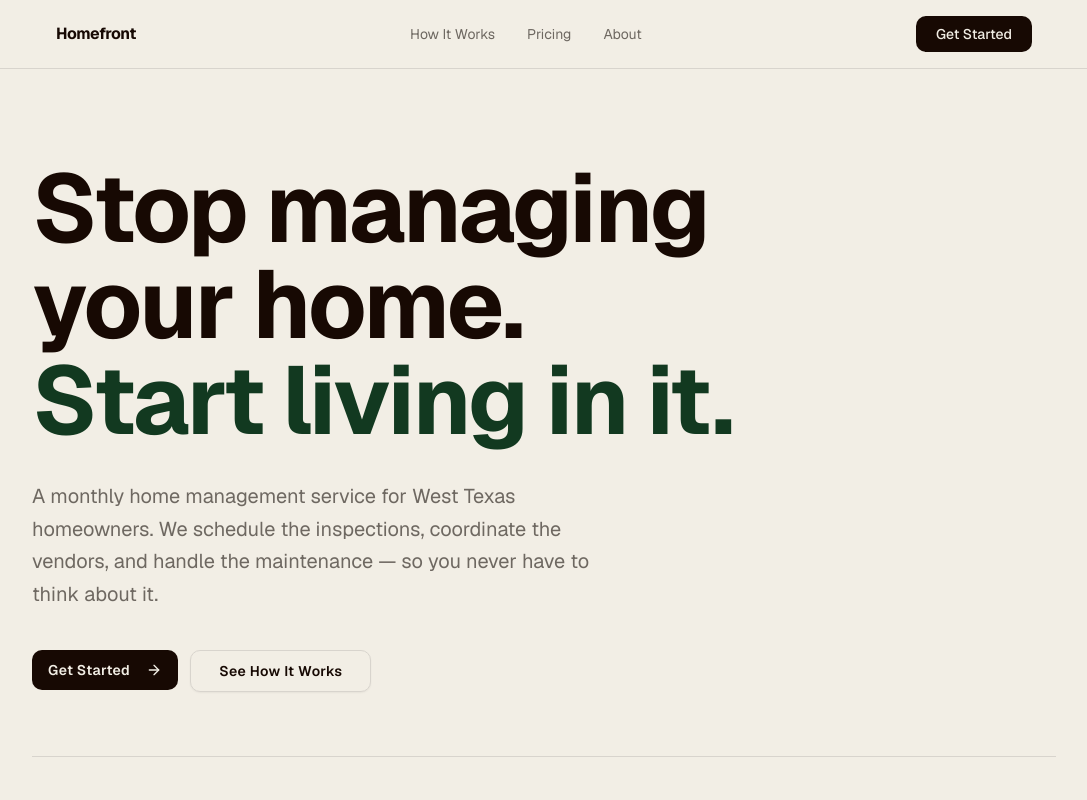
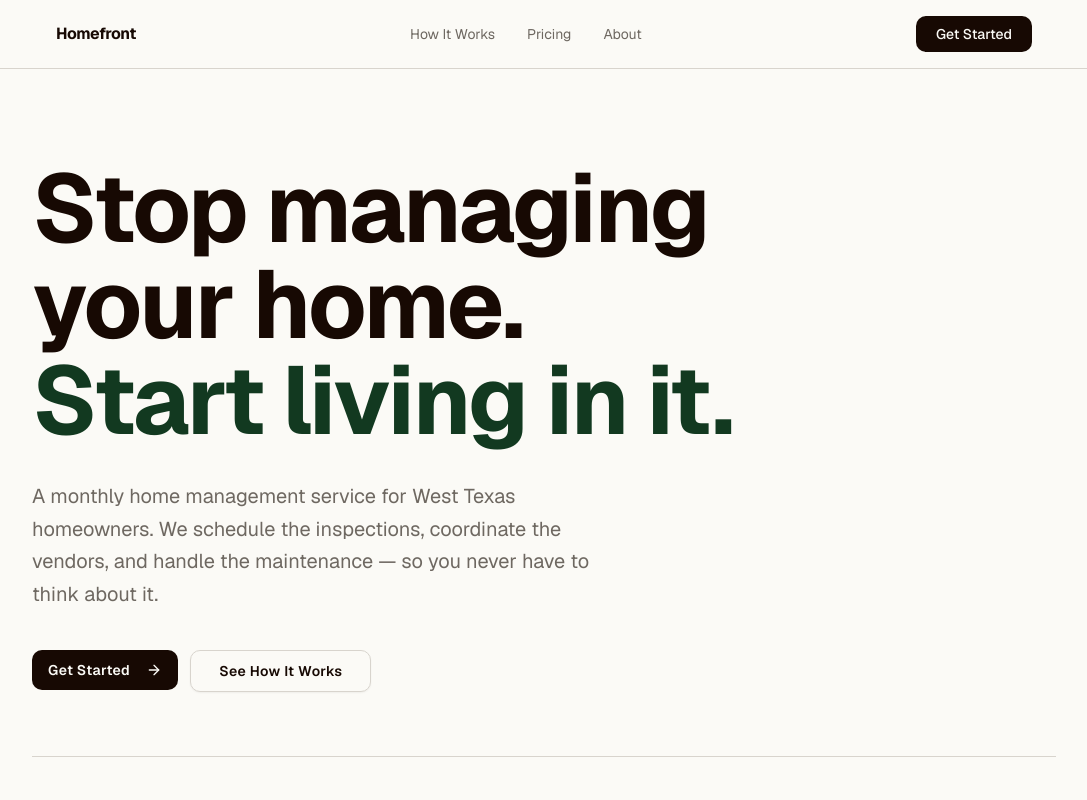
Before and after one commit to treywoodward/Homefront_Website, a Next.js app: page / in a window 1280 px wide. Shown: the top 800 px of the page, without its empty margins (96-1183 px from the left). Built offline with nearby package versions, Linux system fonts and the light colour scheme.

Commit message:
Lighten background to near-white with subtle cream warmth
Co-Authored-By: Claude Sonnet 4.6 <noreply@anthropic.com>

```diff
--- a/app/globals.css
+++ b/app/globals.css
@@ -4,9 +4,9 @@
 @custom-variant dark (&:is(.dark *));
 
 :root {
-  --background: oklch(0.95 0.013 89);
+  --background: oklch(0.985 0.005 89);
   --foreground: oklch(0.16 0.030 50);
-  --card: oklch(0.98 0.007 89);
+  --card: oklch(1 0 0);
   --card-foreground: oklch(0.16 0.030 50);
   --popover: oklch(0.98 0.007 89);
   --popover-foreground: oklch(0.16 0.030 50);
```
